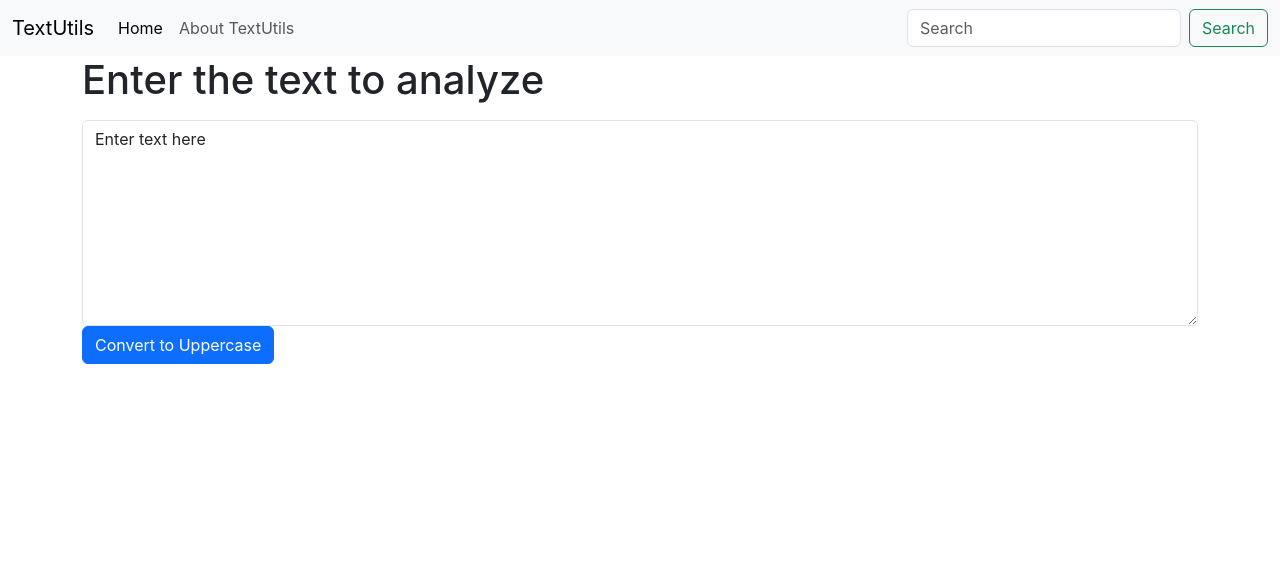
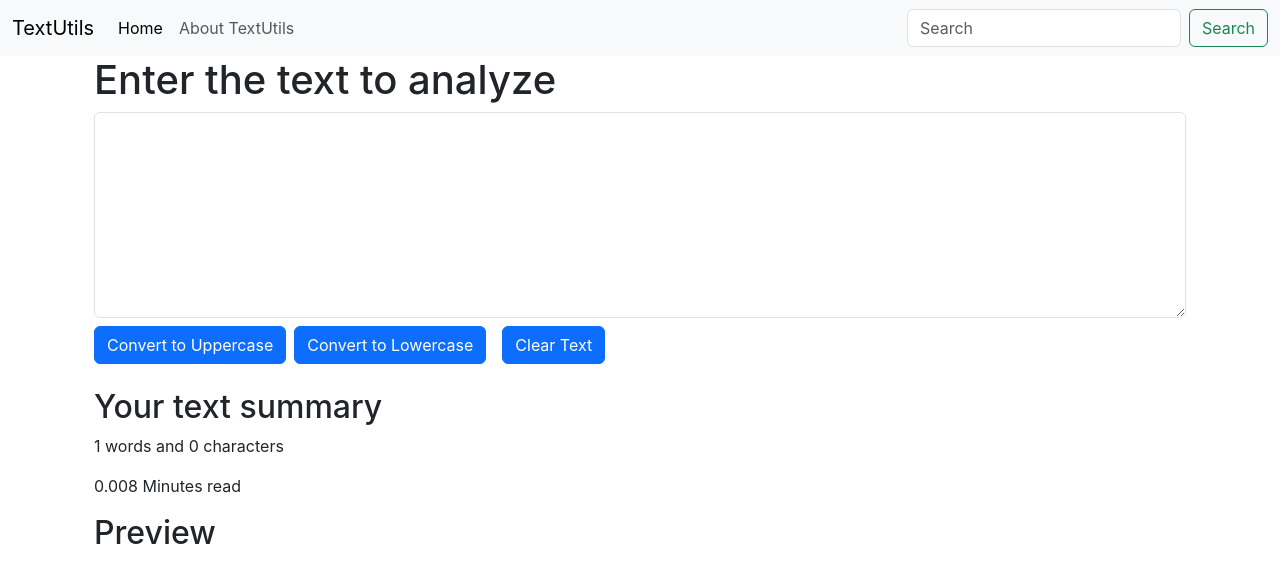
Before and after one commit to deepikajoshi1/textutils, a React (Create React App) app: page / in a window 1280 px wide. Shown: the top 582 px of the page. Built offline with nearby package versions, Linux system fonts and the light colour scheme.

Commit message:
added handleLoClick and handleClearClick function in TextForm.js file

```diff
--- a/src/components/TextForm.js
+++ b/src/components/TextForm.js
@@ -1,28 +1,63 @@
 // rfc+enter: for react's function based component
-import React, {useState} from 'react';
+import React, { useState } from "react";
 
 export default function TextForm(props) {
-  const handleUpClick = ()=>{
+  const handleUpClick = () => {
     let newText = text.toUpperCase();
-setText(newText)
-  }
+    setText(newText);
+  };
+  const handleLoClick = () => {
+    let newText = text.toLowerCase();
+    setText(newText);
+  };
 
-  const handleOnChange= (event)=>{
-    setText(event.target.value);
+  const handleClearClick = () => {
+    let newText = " ";
+    setText(newText);
+  };
 
-  }
-  // Declare a new state variable, which we'll call "count" and its update-function is setCount.
-  const [text, setText] = useState('Enter text here');
 
-  return (
-    <div>
-      <div class="mb-3">
-        <label for="myBox" class="form-label">
-         <h1>{props.heading}</h1>
-        </label>
-        <textarea className="form-control" value={text} onChange={handleOnChange} id="myBox" rows="8"></textarea>
-        <button className="btn btn-primary" onClick={handleUpClick}>Convert to Uppercase</button>
+
+const handleOnChange = (event) => {
+  setText(event.target.value);
+};
+// Declare a new state variable, which we'll call "count" and its update-function is setCount.
+const [text, setText] = useState('');
+
+return (
+  <>
+    <div className="container">
+      <h1>{props.heading}</h1>
+      <div className="mb-3">
+        <textarea
+          className="form-control"
+          value={text}
+          onChange={handleOnChange}
+          id="myBox"
+          rows="8"
+        ></textarea>
+        <button className="btn btn-primary my-2" onClick={handleUpClick}>
+          Convert to Uppercase
+        </button>
+        <button className="btn btn-primary mx-2 my-2" onClick={handleLoClick}>
+          Convert to Lowercase
+        </button>
+        <button className="btn btn-primary mx-2 my-2" onClick={handleClearClick}>
+          Clear Text
+        </button>
       </div>
     </div>
-  );
+    <div className="container my-3">
+      <h2> Your text summary</h2>
+
+      <p>
+        {text.split(" ").length} words and {text.length} characters
+      </p>
+      <p>{0.008 * text.split(" ").length} Minutes read </p>
+      <h2>Preview</h2>
+      <p>{text}</p>
+    </div>
+
+  </>
+);
 }
```
Also changed, not shown: src/components/Navbar.js (+11 -12 lines), 1 other file (tests, documents, lock files or other folders).
